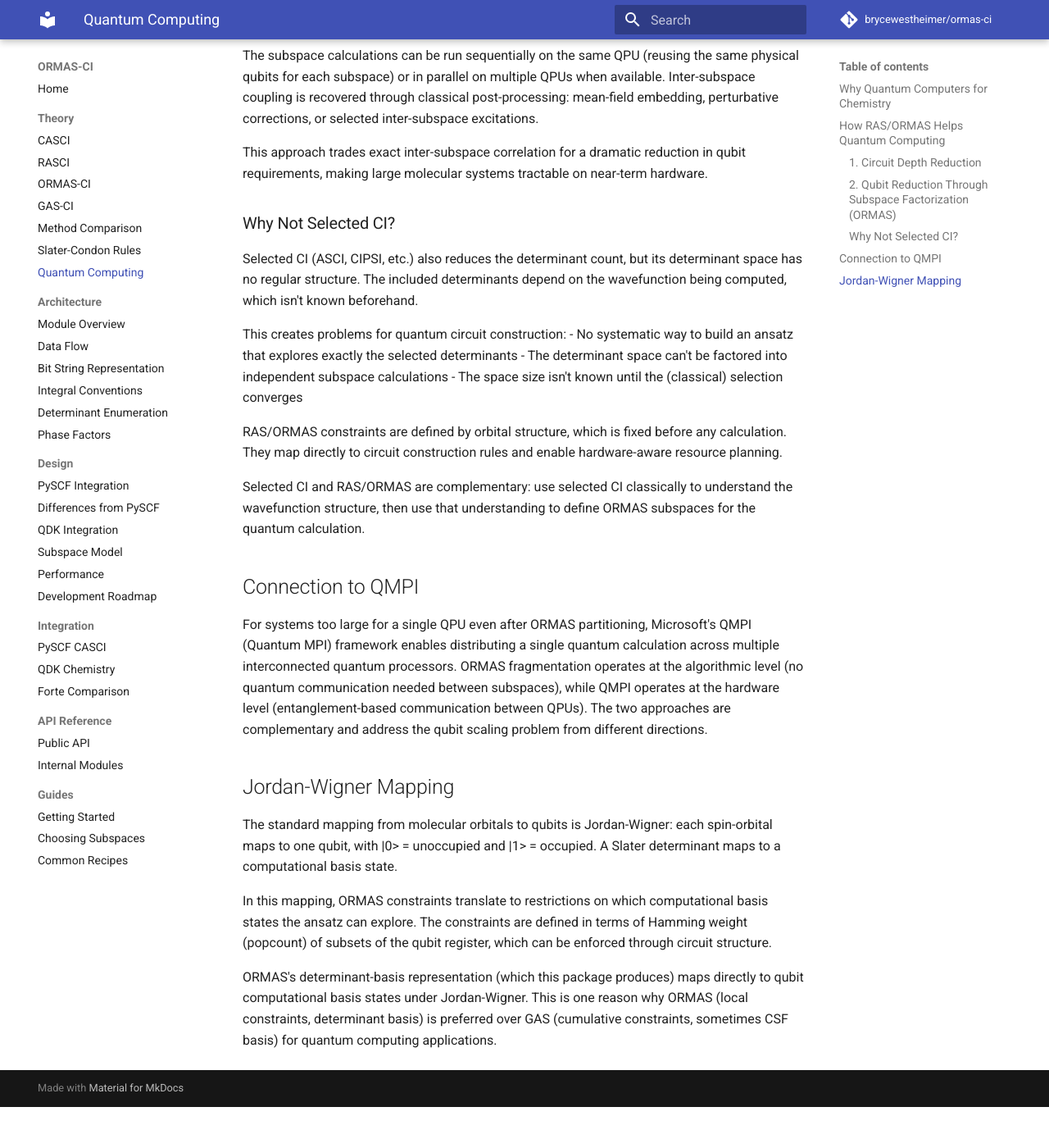
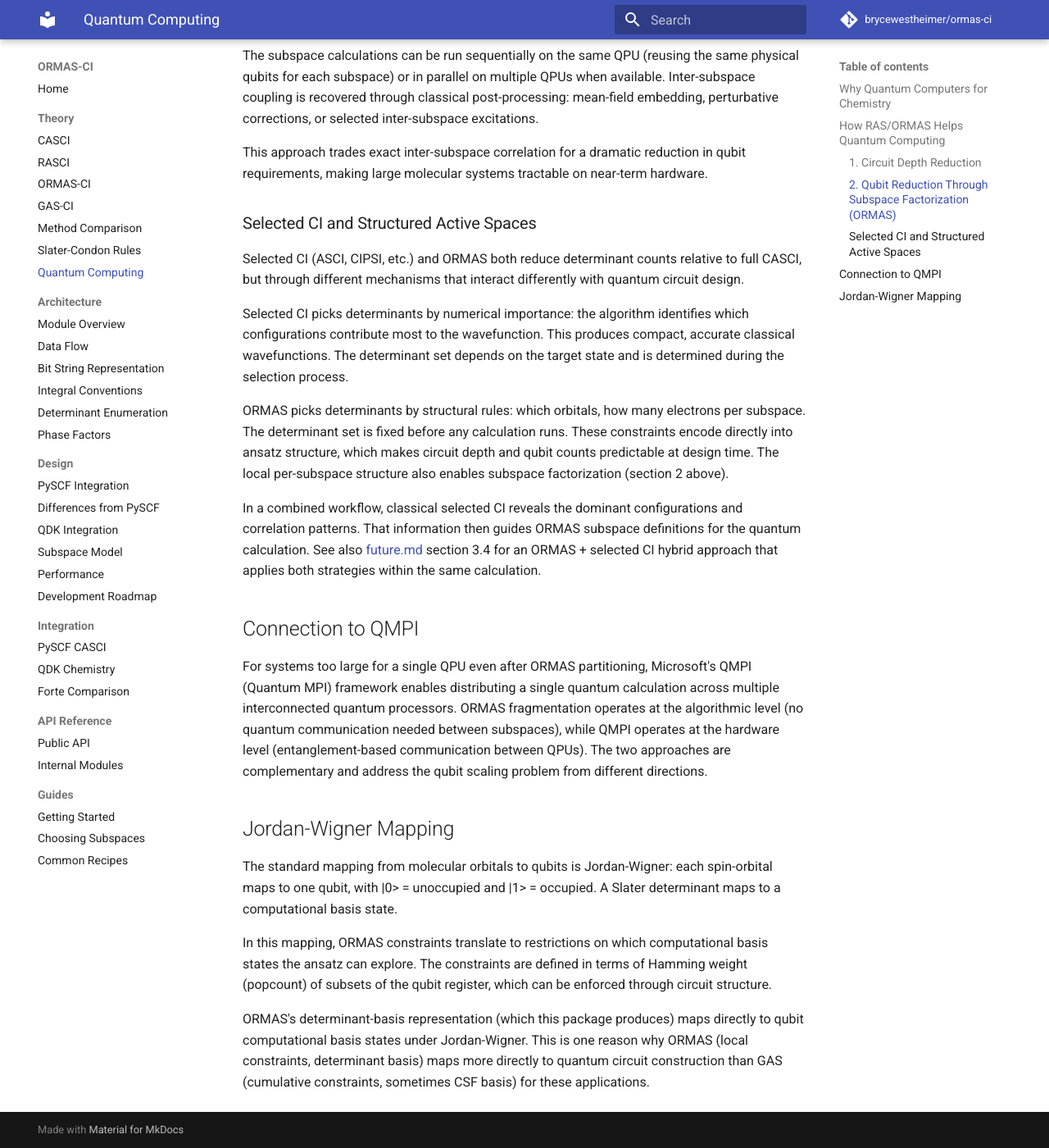
Before and after one commit to brycewestheimer/ormas-ci, an MkDocs documentation site: the page built from docs/theory/quantum_computing.md, in a window 1280 px wide and 1400 px high, scrolled down 1168 px. Shown: the whole window at 82% size. Built offline with MkDocs 1.6.1 and Material for MkDocs 9.7.7, drawn with Linux system fonts in a browser that asks for light colours; comment, search, counter and statistics services are not loaded; before the commit the page ends 2518 px from its top, so only the background shows below that.

Commit message:
Rewrite selected CI comparison sections for balanced framing

```diff
--- a/docs/theory/quantum_computing.md
+++ b/docs/theory/quantum_computing.md
@@ -55,26 +55,30 @@ This approach trades exact inter-subspace correlation for a dramatic
 reduction in qubit requirements, making large molecular systems tractable
 on near-term hardware.
 
-### Why Not Selected CI?
+### Selected CI and Structured Active Spaces
 
-Selected CI (ASCI, CIPSI, etc.) also reduces the determinant count, but
-its determinant space has no regular structure. The included determinants
-depend on the wavefunction being computed, which isn't known beforehand.
+Selected CI (ASCI, CIPSI, etc.) and ORMAS both reduce determinant counts
+relative to full CASCI, but through different mechanisms that interact
+differently with quantum circuit design.
 
-This creates problems for quantum circuit construction:
-- No systematic way to build an ansatz that explores exactly the selected
-  determinants
-- The determinant space can't be factored into independent subspace
-  calculations
-- The space size isn't known until the (classical) selection converges
+Selected CI picks determinants by numerical importance: the algorithm
+identifies which configurations contribute most to the wavefunction.
+This produces compact, accurate classical wavefunctions. The determinant
+set depends on the target state and is determined during the selection
+process.
 
-RAS/ORMAS constraints are defined by orbital structure, which is fixed
-before any calculation. They map directly to circuit construction rules
-and enable hardware-aware resource planning.
+ORMAS picks determinants by structural rules: which orbitals, how many
+electrons per subspace. The determinant set is fixed before any
+calculation runs. These constraints encode directly into ansatz structure,
+which makes circuit depth and qubit counts predictable at design time.
+The local per-subspace structure also enables subspace factorization
+(section 2 above).
 
-Selected CI and RAS/ORMAS are complementary: use selected CI classically
-to understand the wavefunction structure, then use that understanding to
-define ORMAS subspaces for the quantum calculation.
+In a combined workflow, classical selected CI reveals the dominant
+configurations and correlation patterns. That information then guides
+ORMAS subspace definitions for the quantum calculation. See also
+[future.md](../design/future.md) section 3.4 for an ORMAS + selected CI
+hybrid approach that applies both strategies within the same calculation.
 
 ## Connection to QMPI
 
@@ -100,6 +104,6 @@ register, which can be enforced through circuit structure.
 
 ORMAS's determinant-basis representation (which this package produces)
 maps directly to qubit computational basis states under Jordan-Wigner.
-This is one reason why ORMAS (local constraints, determinant basis) is
-preferred over GAS (cumulative constraints, sometimes CSF basis) for
-quantum computing applications.
+This is one reason why ORMAS (local constraints, determinant basis) maps
+more directly to quantum circuit construction than GAS (cumulative
+constraints, sometimes CSF basis) for these applications.
```
Also changed, not shown: docs/theory/comparison.md (+19 -18 lines).
